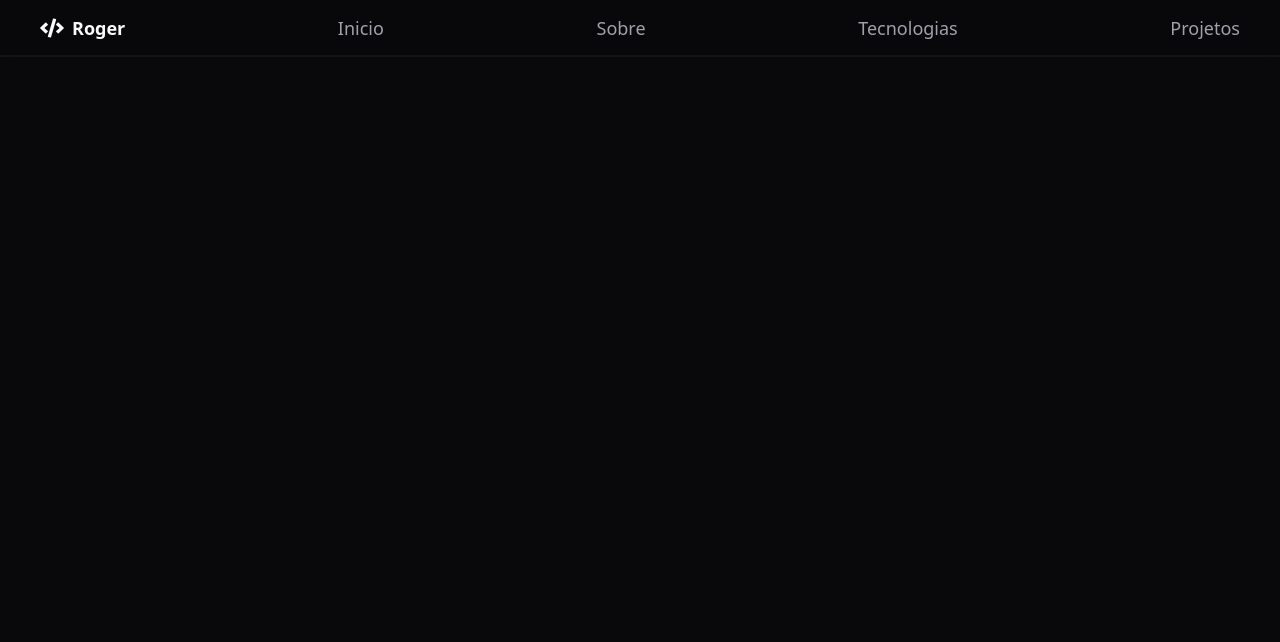
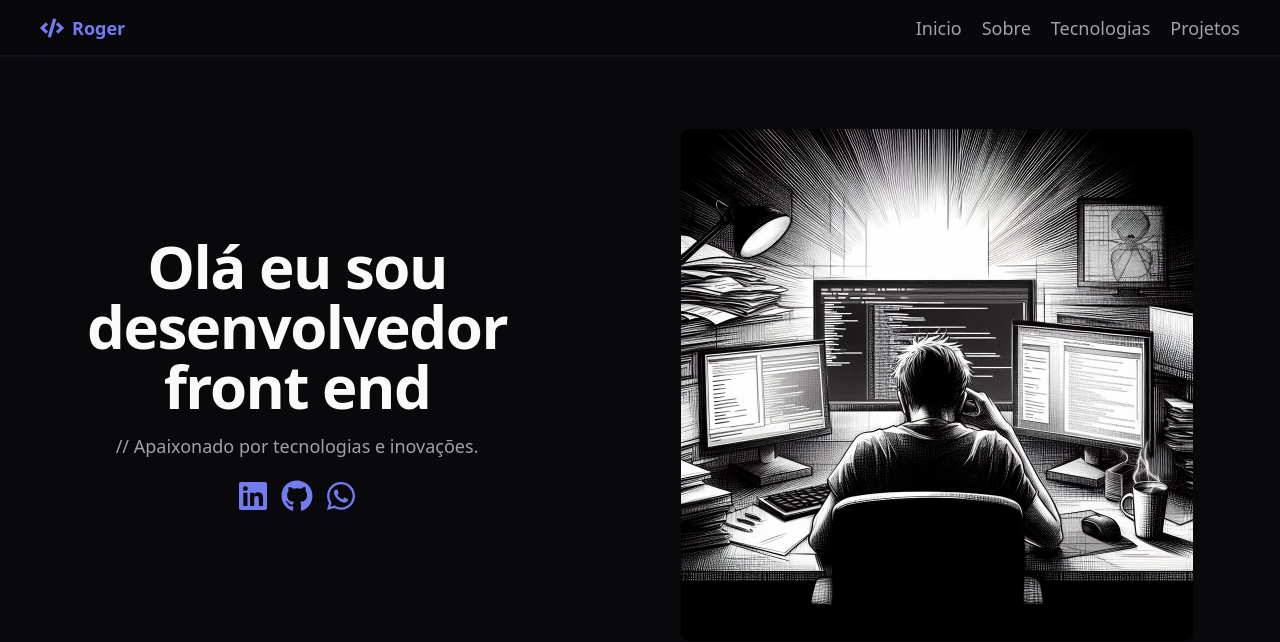
Before and after one commit to rogervalentim/roger-valentim, a React (Vite) app: page / in a window 1280 px wide. Shown: the top 642 px of the page. Built offline with nearby package versions, Linux system fonts and the light colour scheme.

Commit message:
feat: add chetwode-blue colors

```diff
--- a/package.json
+++ b/package.json
@@ -11,8 +11,10 @@
   },
   "dependencies": {
     "@radix-ui/react-slot": "^1.0.2",
+    "@radix-ui/react-tooltip": "^1.0.7",
     "class-variance-authority": "^0.7.0",
     "clsx": "^2.1.0",
+    "framer-motion": "^11.0.28",
     "lucide-react": "^0.368.0",
     "react": "^18.2.0",
     "react-dom": "^18.2.0",
--- a/src/app.tsx
+++ b/src/app.tsx
@@ -1,9 +1,10 @@
-import { Navbar } from "./components";
+import { Navbar, Home } from "./components";
 
 export function App() {
   return (
   <>
   <Navbar />
+  <Home />
   </>
   );
 }
--- a/src/components/navbar.tsx
+++ b/src/components/navbar.tsx
@@ -20,16 +20,16 @@ export function Navbar() {
     <nav className="sticky top-0 z-50 w-full border-b border-border/40 bg-background/95 backdrop-blur supports-[backdrop-filter]:bg-background/60">
       <div className="px-10 h-14 flex justify-between border-b border-border/40 items-center flex-row">
         <div className="flex items-center gap-2 cursor-pointer">
-          <FaCode className="size-6 fill-aquamarine-500 hover:fill-aquamarine-600" />
-        <h1 className="text-aquamarine-500 font-bold text-lg">Roger</h1>
+          <FaCode className="size-6 fill-chetwode-blue-500 hover:fill-chetwode-blue-600" />
+        <h1 className="text-chetwode-blue-500 font-bold text-lg">Roger</h1>
         </div>
+       <ul className="hidden lg:flex lg:gap-5">
         {navLinks.map(item => (
-        <ul className="hidden lg:flex lg:gap-5" key={item.id}>
-          <li className="text-muted-foreground text-lg hover:text-white cursor-pointer">
+          <li className="text-muted-foreground text-lg hover:text-white cursor-pointer" key={item.id}>
             {item.link}
           </li>
+        ))}
         </ul>
-        ))}
 
         {!openMenu ? (
           <Button type="button" className="flex items-center lg:hidden" variant="link" size="icon" onClick={toggleOpenMenu} aria-label="Abrir menu">
@@ -44,13 +44,13 @@ export function Navbar() {
 
      {openMenu && (
       <div className="z-auto absolute border-b border-border/40 flex  w-full h-screen bg-popover">
+      <ul className="flex  flex-col items-center space-y-4 w-full mt-2 px-10">
       {navLinks.map(item => (
-      <ul className="flex  flex-col items-center space-y-4 w-full mt-2 px-10" key={item.id}>
-      <li className="text-muted-foreground text-lg cursor-pointer ">
+      <li className="text-muted-foreground text-lg cursor-pointer " key={item.id}>
         {item.link}
       </li>
-    </ul>
       ))}
+      </ul>
     </div>
      )}
 
--- a/tailwind.config.js
+++ b/tailwind.config.js
@@ -51,6 +51,19 @@ module.exports = {
           DEFAULT: "hsl(var(--card))",
           foreground: "hsl(var(--card-foreground))",
         },
+        'chetwode-blue': {
+          '50': '#eef3ff',
+          '100': '#e0e8ff',
+          '200': '#c8d4fd',
+          '300': '#a6b9fb',
+          '400': '#8292f7',
+          '500': '#737bf1',
+          '600': '#4948e3',
+          '700': '#3e39c9',
+          '800': '#3331a2',
+          '900': '#2f2f80',
+          '950': '#1c1b4b',
+      },
       },
       borderRadius: {
         lg: "var(--radius)",
```
Also changed, not shown: 1 other file (tests, documents, lock files or other folders).
